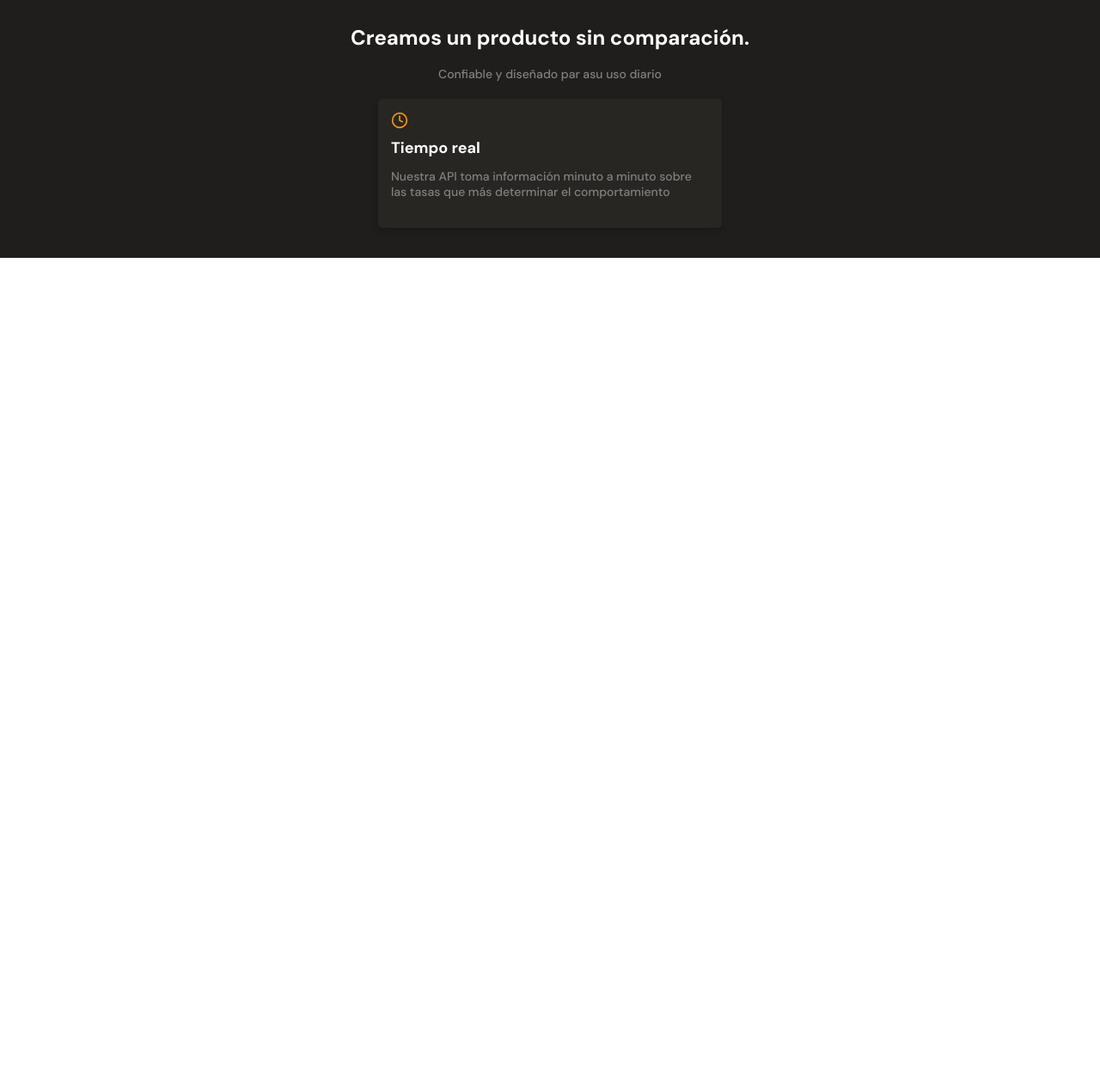
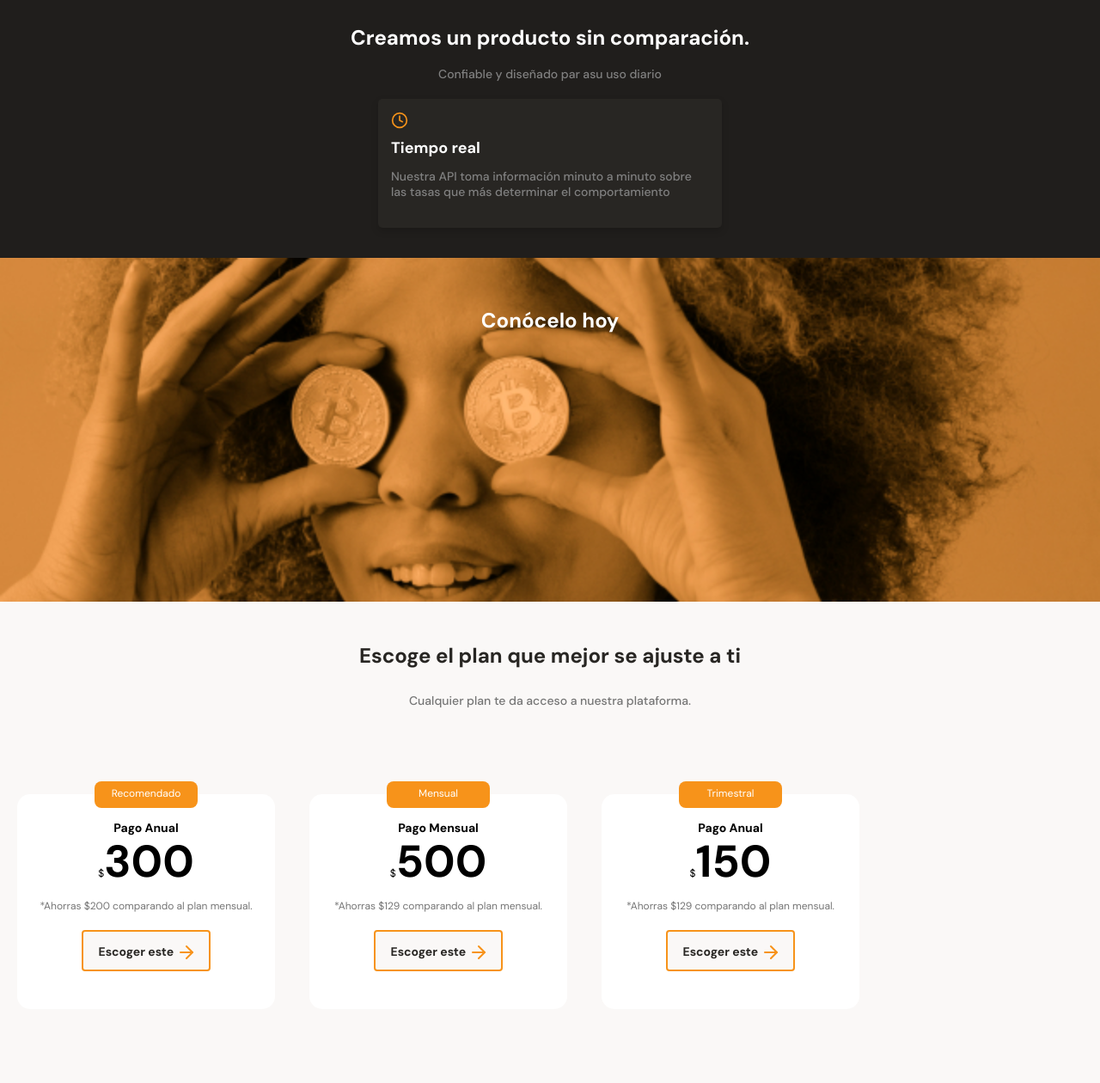
Before and after one commit to mgsanchezdev/bitcoin, a plain HTML site: page index.html in a window 1280 px wide. Shown: the part 1195-2455 px from the top of the page at 86% size. Before the commit the page ends 1495 px from the top, so only its background shows below. Drawn offline with Linux system fonts and the light colour scheme.

Commit message:
Seccion de Planes desarrollada

```diff
--- a/index.html
+++ b/index.html
@@ -19,7 +19,7 @@
         <div class="header--title-container">
             <h1>La próxima revolución en el intercambio de criptomonedas.</h1>
             <p>Batatabit te ayuda a navegar entre los diferentes precios y tendencias.</p>
-            <a class="header--button" href="">Conoce Nuestros Planes <span></span></a>
+            <a href="#plans" class="header--button" href="">Conoce Nuestros Planes <span></span></a>
         </div>
     </header>
     <main>
@@ -76,8 +76,44 @@
                 </article>
             </section>
         </section>
-        <section></section>
-        <section></section>
+        <section class="bitcoin-img-container">
+            <h2>Conócelo hoy</h2>
+        </section>
+        <section id="plans" class="main-plans-container">
+            <div class="plans--title">
+                <h2>Escoge el plan que mejor se ajuste a ti</h2>
+                <p>Cualquier plan te da acceso a nuestra plataforma.</p>
+            </div>
+            <section class="plans-container--slider">
+                <article class="plans-container--card">
+                    <p class="recommended">Recomendado</p>
+                    <div class="plan-info-container">
+                        <h3 class="plan-card--title">Pago Anual</h3>
+                        <p class="plan-card--price"><span>$</span>300</p>
+                        <p class="plan-card--saving">*Ahorras $200 comparando al plan mensual.</p>
+                        <button class="plan-card-ca">Escoger este <span></span></button>
+                    </div>
+                </article>
+                <article class="plans-container--card">
+                    <p class="recommended">Mensual</p>
+                    <div class="plan-info-container">
+                        <h3 class="plan-card--title">Pago Mensual</h3>
+                        <p class="plan-card--price"><span>$</span>500</p>
+                        <p class="plan-card--saving">*Ahorras $129 comparando al plan mensual.</p>
+                        <button class="plan-card-ca">Escoger este <span></span></button>
+                    </div>
+                </article>
+                <article class="plans-container--card">
+                    <p class="recommended">Trimestral</p>
+                    <div class="plan-info-container">
+                        <h3 class="plan-card--title">Pago Anual</h3>
+                        <p class="plan-card--price"><span>$</span>150</p>
+                        <p class="plan-card--saving">*Ahorras $129 comparando al plan mensual.</p>
+                        <button class="plan-card-ca">Escoger este <span></span></button>
+                    </div>
+                </article>
+            </section>
+        </section>
         <footer></footer>
     </main>
 </body>
--- a/styles.css
+++ b/styles.css
@@ -319,3 +319,134 @@ main {
   line-height: 1.8rem;
   color: #808080;
 }
+
+.bitcoin-img-container {
+  width: 100%;
+  min-width: 320px;
+  height: 50vh;
+  background-image: url('./assets/img/bitcoinbaby2x.jpg');
+  background-position: center;
+  background-size: cover;
+  background-repeat: no-repeat;
+  text-align: center;
+}
+
+.bitcoin-img-container h2 {
+  padding-top: 60px;
+  font-size: 2.4rem;
+  font-weight: bold;
+  line-height: 2.6rem;
+  color: var(--just-white);
+}
+
+.main-plans-container {
+  width: 100%;
+  min-width: 320px;
+  padding-bottom: 70px;
+  text-align: center;
+}
+
+.plans--title {
+  width: 90%;
+  min-width: 288px;
+  height: auto;
+  margin: 0 auto;
+  margin-bottom: 50px;
+}
+
+.plans--title h2 {
+  padding-top: 50px;
+  font-size: 2.4rem;
+  font-weight: bold;
+  line-height: 2.6rem;
+  color: var(--black);
+}
+
+.plans--title p {
+  padding-top: 30px;
+  font-size: 1.4rem;
+  font-weight: 500;
+  color: #757575;
+}
+
+.plans-container--slider {
+  display: flex;
+  height: 316px;
+  overflow-x: scroll;
+  overscroll-behavior-x: container;
+  scroll-snap-type: x proximity;
+}
+.plans-container--card {
+  position: relative;
+  scroll-snap-align: center; /*Centra el tarjeta en la mitad del la pantalla*/
+  width: 70%;
+  min-width: 230px;
+  max-width: 300px;
+  height: 250px;
+  margin: 50px 20px 0;
+  padding: 0 15px;
+  background-color: var(--just-white);
+  border-radius: 15px;
+  box-shadow: 0 4px 8 px rgba(89, 73, 30, 0.16);
+}
+
+.recommended {
+  position: absolute;
+  width: 120px;
+  height: 31px;
+  padding: 6px;
+  top: -15px;
+  left: calc(50% - 60px);
+  font-size: 1.2rem;
+  background-color: var(--bitcoin-orange);
+  border-radius: 8px;
+  color: var(--just-white);
+}
+
+.plan-card--title {
+  padding-top: 30px;
+  font-size: 1.4rem;
+  font-weight: 500px;
+  line-height: 1.8rem;
+  color: black;
+}
+
+.plan-card--price {
+  padding: 5px 0;
+  font-size: 5.2rem;
+  font-weight: bold;
+  line-height: 5rem;
+  color: black;
+}
+
+.plan-card--price span {
+  font-size: 1.2rem;
+  font-weight: 300;
+}
+
+.plan-card--saving {
+  font-size: 1.2rem;
+  color: #757575;
+}
+
+.plan-card-ca {
+  width: 150px;
+  height: 48px;
+  margin-top: 20px;
+  background-color: #faf8f7;
+  border: 2px solid var(--bitcoin-orange);
+  border-radius: 4px;
+  font-family: 'DM Sans', sans-serif;
+  font-size: 1.4rem;
+  font-weight: bold;
+  line-height: 1.8rem;
+  color: var(--black);
+}
+
+.plan-card-ca span {
+  display: inline-block;
+  width: 20px;
+  height: 20px;
+  background-image: url('./assets/icons/orange-right-arrow.svg');
+  vertical-align: text-bottom;
+}
```
